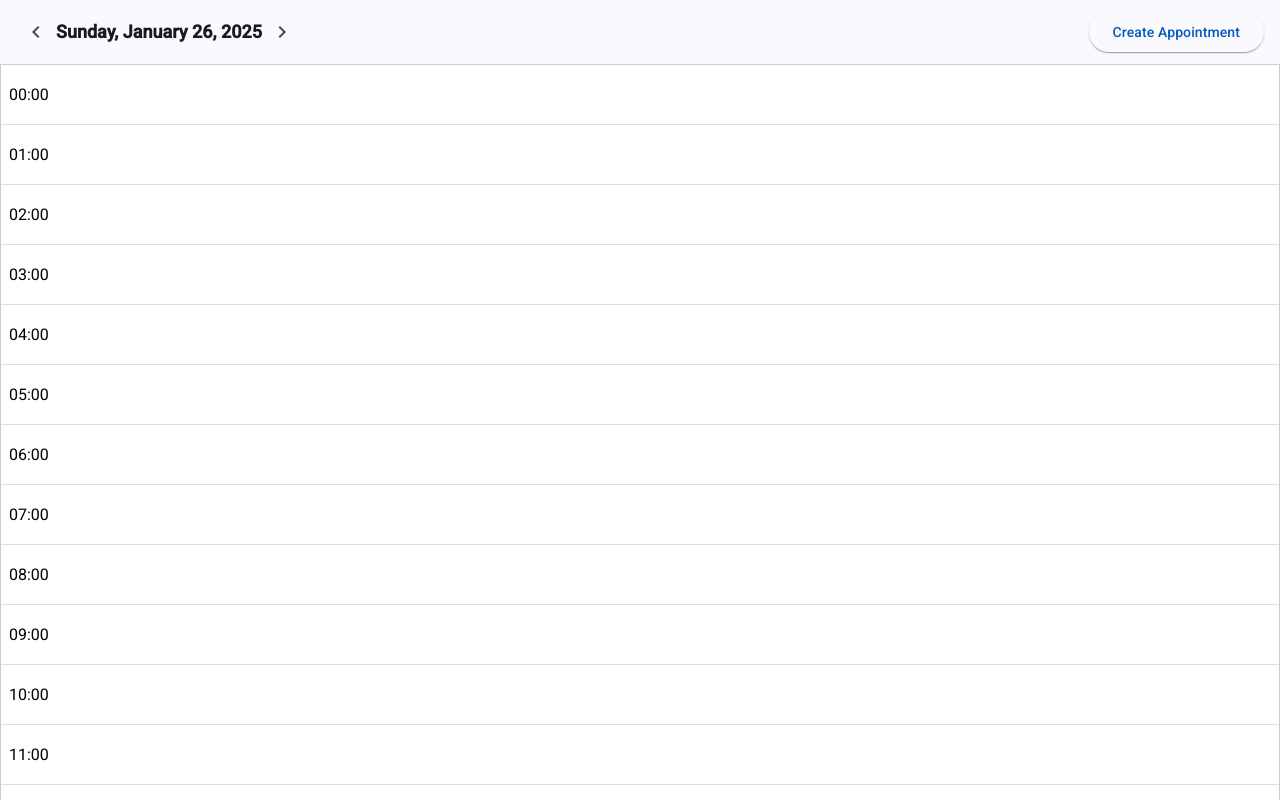
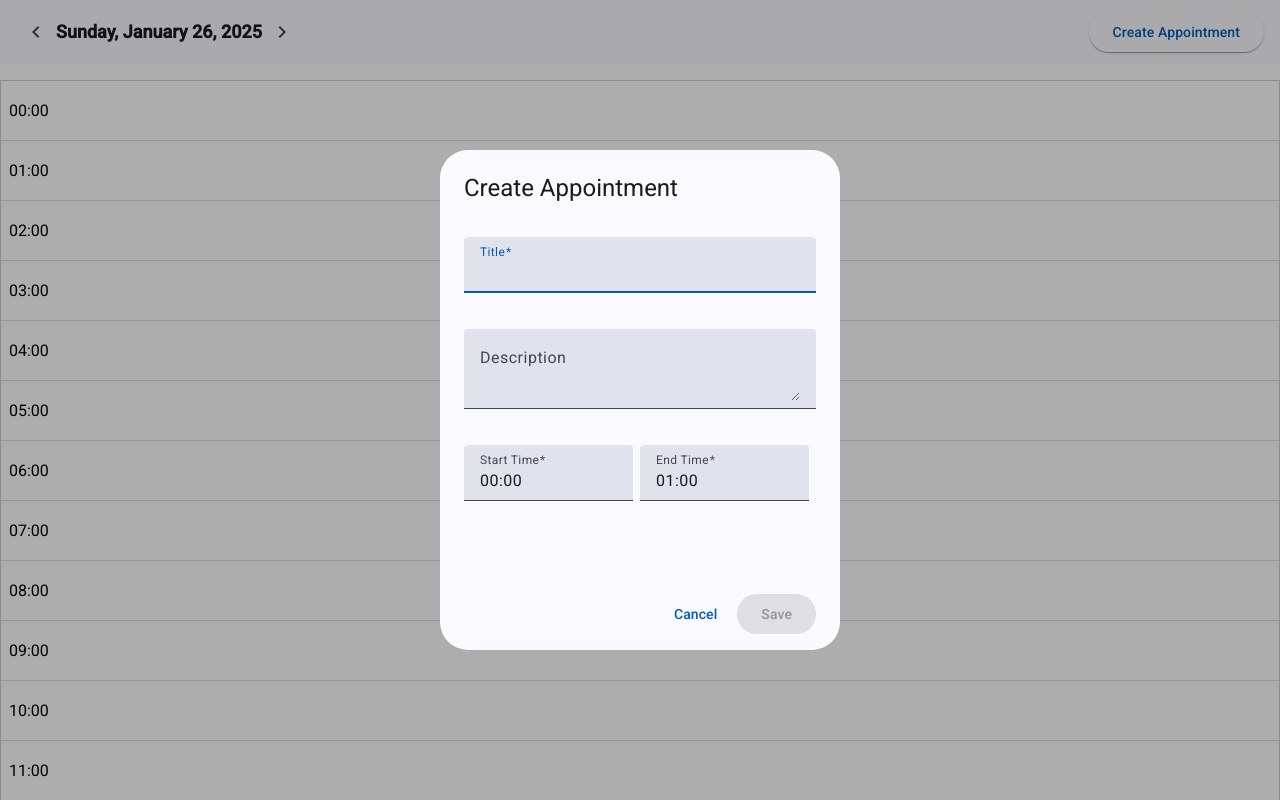
Before and after one commit to adr1anlazar/calendar, an Angular app: page /calendar in a window 1280 px wide. Both pictures are taken after a click on the button "Create Appointment". Shown: the top 800 px of the page. Built offline with nearby package versions, Linux system fonts and the light colour scheme.

Commit message:
Add appointment modal

```diff
--- /dev/null
+++ b/src/app/calendar/appointment-modal/appointment-modal.component.html
@@ -0,0 +1,42 @@
+<h2 mat-dialog-title>Create Appointment</h2>
+
+<mat-dialog-content>
+    <mat-form-field class="full-width">
+        <mat-label>Title</mat-label>
+        <input matInput [(ngModel)]="title" required #titleField="ngModel" />
+        <mat-error *ngIf="titleField.invalid && titleField.touched">
+            Title is required.
+        </mat-error>
+    </mat-form-field>
+
+    <mat-form-field class="full-width">
+        <mat-label>Description</mat-label>
+        <textarea matInput [(ngModel)]="description"></textarea>
+    </mat-form-field>
+
+    <mat-form-field class="half-width">
+        <mat-label>Start Time</mat-label>
+        <input matInput placeholder="HH:mm" [(ngModel)]="startTime" pattern="^([01][0-9]|2[0-3]):([0-5][0-9])$" required
+            #startTimeField="ngModel" />
+        <mat-error *ngIf="startTimeField.invalid && startTimeField.touched">
+            Must be in HH:mm format.
+        </mat-error>
+    </mat-form-field>
+
+    <mat-form-field class="half-width">
+        <mat-label>End Time</mat-label>
+        <input matInput placeholder="HH:mm" [(ngModel)]="endTime" pattern="^([01][0-9]|2[0-3]):([0-5][0-9])$" required
+            #endTimeField="ngModel" />
+        <mat-error *ngIf="(endTimeField.invalid && endTimeField.touched)">
+            Must be in HH:mm format.
+        </mat-error>
+    </mat-form-field>
+    <p *ngIf="endTimeError" class="error-message">
+        {{endTimeError}}
+    </p>
+</mat-dialog-content>
+
+<mat-dialog-actions align="end">
+    <button mat-button (click)="cancel()">Cancel</button>
+    <button mat-raised-button color="primary" [disabled]="!isValid()" (click)="save()">Save</button>
+</mat-dialog-actions>
--- /dev/null
+++ b/src/app/calendar/appointment-modal/appointment-modal.component.scss
@@ -0,0 +1,32 @@
+.full-width {
+    width: 100%;
+    margin-bottom: 16px;
+}
+
+.half-width {
+    width: 48%;
+    margin-right: 2%;
+}
+
+h2[mat-dialog-title] {
+    margin-bottom: 20px;
+}
+
+mat-dialog-content {
+    height: 324px;
+}
+
+mat-dialog-actions {
+    margin-top: 16px;
+}
+
+mat-error {
+    color: red;
+    font-size: 12px;
+}
+
+.error-message {
+    color: red;
+    font-size: 14px;
+    margin-top: 20px;
+}
--- /dev/null
+++ b/src/app/calendar/appointment-modal/appointment-modal.component.ts
@@ -0,0 +1,97 @@
+import { Component, Inject } from '@angular/core';
+import { MAT_DIALOG_DATA, MatDialogRef } from '@angular/material/dialog';
+
+@Component({
+  selector: 'app-appointment-modal',
+  templateUrl: './appointment-modal.component.html',
+  styleUrl: './appointment-modal.component.scss',
+  standalone: false
+})
+export class AppointmentModalComponent {
+  title: string = '';
+  description: string = '';
+  startTime: string = '';
+  endTime: string = '';
+  endTimeError: string = '';
+
+  constructor(
+    public dialogRef: MatDialogRef<AppointmentModalComponent>,
+    @Inject(MAT_DIALOG_DATA)
+    public data: {
+      title?: string;
+      description?: string;
+      startTime?: string;
+      endTime?: string;
+      defaultTime: string;
+      selectedHour: number;
+    }
+  ) {
+    if (data.title) {
+      this.title = data.title || '';
+      this.description = data.description || '';
+      this.startTime = data.startTime || '';
+      this.endTime = data.endTime || '';
+    } else {
+      const initialTime =
+        this.data.selectedHour !== null
+          ? `${this.data.selectedHour.toString().padStart(2, '0')}:00`
+          : this.data.defaultTime;
+
+      this.startTime = initialTime;
+
+      if (this.data.selectedHour === 23) {
+        this.endTime = '23:59';
+      } else {
+        this.endTime = this.calculateEndTime(initialTime);
+      }
+    }
+  }
+
+  calculateEndTime(startTime: string): string {
+    const [hour, minute] = startTime.split(':').map(Number);
+    const endHour = (hour + 1) % 24;
+    return `${endHour.toString().padStart(2, '0')}:${minute.toString().padStart(2, '0')}`;
+  }
+
+  save(): void {
+    if (!this.isValid()) {
+      return;
+    }
+
+    this.dialogRef.close({
+      title: this.title,
+      description: this.description,
+      startTime: this.startTime,
+      endTime: this.endTime,
+    });
+  }
+
+  cancel(): void {
+    this.dialogRef.close();
+  }
+
+  isValid(): boolean {
+    let isFormValid = true;
+
+    if (!this.title || this.title.trim() === '') {
+      isFormValid = false;
+    }
+
+    const start = this.parseTime(this.startTime);
+    const end = this.parseTime(this.endTime);
+
+    if (end === 0 || end < start) {
+      this.endTimeError = 'End time must be later than Start time.';
+      isFormValid = false;
+    } else {
+      this.endTimeError = '';
+    }
+
+    return isFormValid;
+  }
+
+  parseTime(time: string): number {
+    const [hour, minute] = time.split(':').map(Number);
+    return hour * 60 + minute;
+  }
+}
--- a/src/app/calendar/calendar.component.html
+++ b/src/app/calendar/calendar.component.html
@@ -4,10 +4,14 @@
     <div class="hour-slot" *ngFor="let hour of hours" (click)="onGridClick(hour)">
         <span class="hour-label">{{ hour | number: '2.0' }}:00</span>
     </div>
-</div>
 
-<div *ngFor="let appointment of appointments">
-    <div class="appointment-card" [style.top.px]="calculateTop(appointment.time)">
-        {{ appointment.title }} - {{ appointment.time | date: 'shortTime' }}
+    <div *ngFor="let appointment of appointments">
+        <div class="appointment-card" [style.top.px]="calculateTop(appointment.startTime)"
+            [style.height.px]="calculateHeight(appointment.startTime, appointment.endTime)"
+            (click)="openAppointmentModal(appointment)">
+            {{ appointment.title }}
+            <br />
+            {{ appointment.startTime | date: 'HH:mm' }} - {{ appointment.endTime | date: 'HH:mm' }}
+        </div>
     </div>
 </div>
--- a/src/app/calendar/calendar.component.scss
+++ b/src/app/calendar/calendar.component.scss
@@ -1,7 +1,9 @@
 .calendar-grid {
+  position: relative;
   display: grid;
   grid-template-rows: repeat(24, 60px);
   border: 1px solid #ccc;
+  margin-top: 16px;
 }
 
 .hour-slot {
@@ -18,12 +20,14 @@
 
 .appointment-card {
   position: absolute;
+  left: 5%;
   width: 90%;
-    left: 5%;
-    height: 30px;
   background-color: #4caf50;
   color: white;
   border-radius: 4px;
   padding: 4px;
   font-size: 12px;
+  box-shadow: 0 2px 4px rgba(0, 0, 0, 0.2);
+  overflow: hidden;
+  cursor: pointer;
 }
--- a/src/app/calendar/calendar.component.ts
+++ b/src/app/calendar/calendar.component.ts
@@ -1,4 +1,6 @@
 import { Component } from '@angular/core';
+import { MatDialog } from '@angular/material/dialog';
+import { AppointmentModalComponent } from './appointment-modal/appointment-modal.component';
 
 @Component({
   selector: 'calendar',
@@ -10,7 +12,9 @@ export class CalendarComponent {
   currentDate: Date = new Date();
   selectedHour: number | null = null;
   hours: number[] = Array.from({ length: 24 }, (_, i) => i);
-  appointments: { time: Date; title: string }[] = [];
+  appointments: { title: string; description: string; startTime: Date; endTime: Date }[] = [];
+
+  constructor(private dialog: MatDialog) { }
 
   onDateChange(date: Date): void {
     this.currentDate = date;
@@ -29,14 +33,71 @@ export class CalendarComponent {
     return hour * slotHeight + (minute / 60) * slotHeight;
   }
 
-
-  openAppointmentModal(): void {
-    console.log('Opening appointment modal for hour:', this.selectedHour);
-    // TODO: Open the modal
+  calculateHeight(startTime: Date, endTime: Date): number {
+    const slotHeight = 60;
+    const durationInMinutes = (endTime.getTime() - startTime.getTime()) / (1000 * 60);
+    return ((durationInMinutes / 60) * slotHeight) - 8; // 8 from padding
   }
 
-  saveAppointment(time: Date, title: string): void {
-    this.appointments.push({ time, title });
-    console.log('Saved appointment:', { time, title });
+  openAppointmentModal(existingAppointment: any = null): void {
+    const dialogRef = this.dialog.open(AppointmentModalComponent, {
+      width: '400px',
+      data: existingAppointment
+        ? {
+          title: existingAppointment.title,
+          description: existingAppointment.description,
+          startTime: this.formatTime(existingAppointment.startTime),
+          endTime: this.formatTime(existingAppointment.endTime),
+        }
+        : {
+          defaultTime: '00:00',
+          selectedHour: this.selectedHour,
+        },
+    });
+
+    dialogRef.afterClosed().subscribe((result) => {
+      if (result) {
+        if (existingAppointment) {
+          this.updateAppointment(existingAppointment, result);
+        } else {
+          this.saveAppointment(result);
+        }
+      }
+    });
+  }
+
+  saveAppointment(data: { title: string; description: string; startTime: string; endTime: string }): void {
+    const startTime = this.createDateFromTime(data.startTime);
+    const endTime = this.createDateFromTime(data.endTime);
+
+    this.appointments.push({ ...data, startTime, endTime });
+    console.log('Appointments:', this.appointments);
+  }
+
+  updateAppointment(
+    existingAppointment: { title: string; description: string; startTime: Date; endTime: Date },
+    updatedData: { title: string; description: string; startTime: string; endTime: string }
+  ): void {
+    const index = this.appointments.indexOf(existingAppointment);
+    if (index !== -1) {
+      const startTime = this.createDateFromTime(updatedData.startTime);
+      const endTime = this.createDateFromTime(updatedData.endTime);
+
+      this.appointments[index] = { ...updatedData, startTime, endTime };
+      console.log('Updated Appointments:', this.appointments);
+    }
+  }
+
+  createDateFromTime(time: string): Date {
+    const [hour, minute] = time.split(':').map(Number);
+    const date = new Date(this.currentDate);
+    date.setHours(hour, minute, 0, 0);
+    return date;
+  }
+
+  formatTime(date: Date): string {
+    const hour = date.getHours().toString().padStart(2, '0');
+    const minute = date.getMinutes().toString().padStart(2, '0');
+    return `${hour}:${minute}`;
   }
 }
--- a/src/app/calendar/calendar.module.ts
+++ b/src/app/calendar/calendar.module.ts
@@ -1,19 +1,23 @@
 import { NgModule } from '@angular/core';
 import { CommonModule } from '@angular/common';
+import { FormsModule } from '@angular/forms';
 import { MaterialModule } from '../material.module';
 
 import { CalendarRoutingModule } from './calendar-routing.module';
 import { CalendarComponent } from './calendar.component';
 import { CalendarHeaderComponent } from './calendar-header/calendar-header.component';
+import { AppointmentModalComponent } from './appointment-modal/appointment-modal.component';
 
 @NgModule({
   declarations: [
     CalendarComponent,
-    CalendarHeaderComponent
+    CalendarHeaderComponent,
+    AppointmentModalComponent
   ],
   imports: [
     CommonModule,
     CalendarRoutingModule,
+    FormsModule,
     MaterialModule
   ]
 })
```
Also changed, not shown: src/app/material.module.ts (+9 -6 lines). Lines whose indentation alone changed are shown as unchanged.
